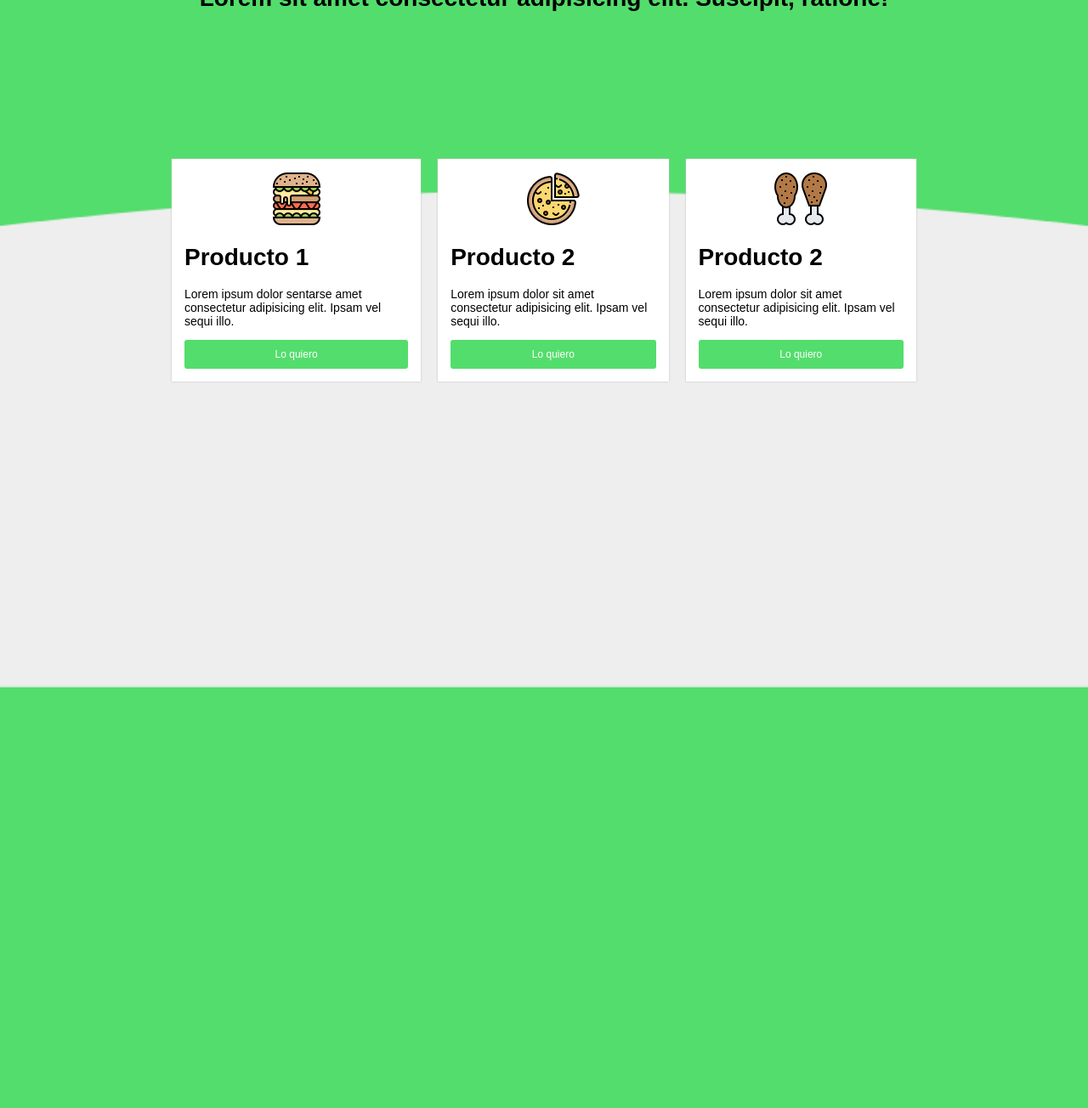
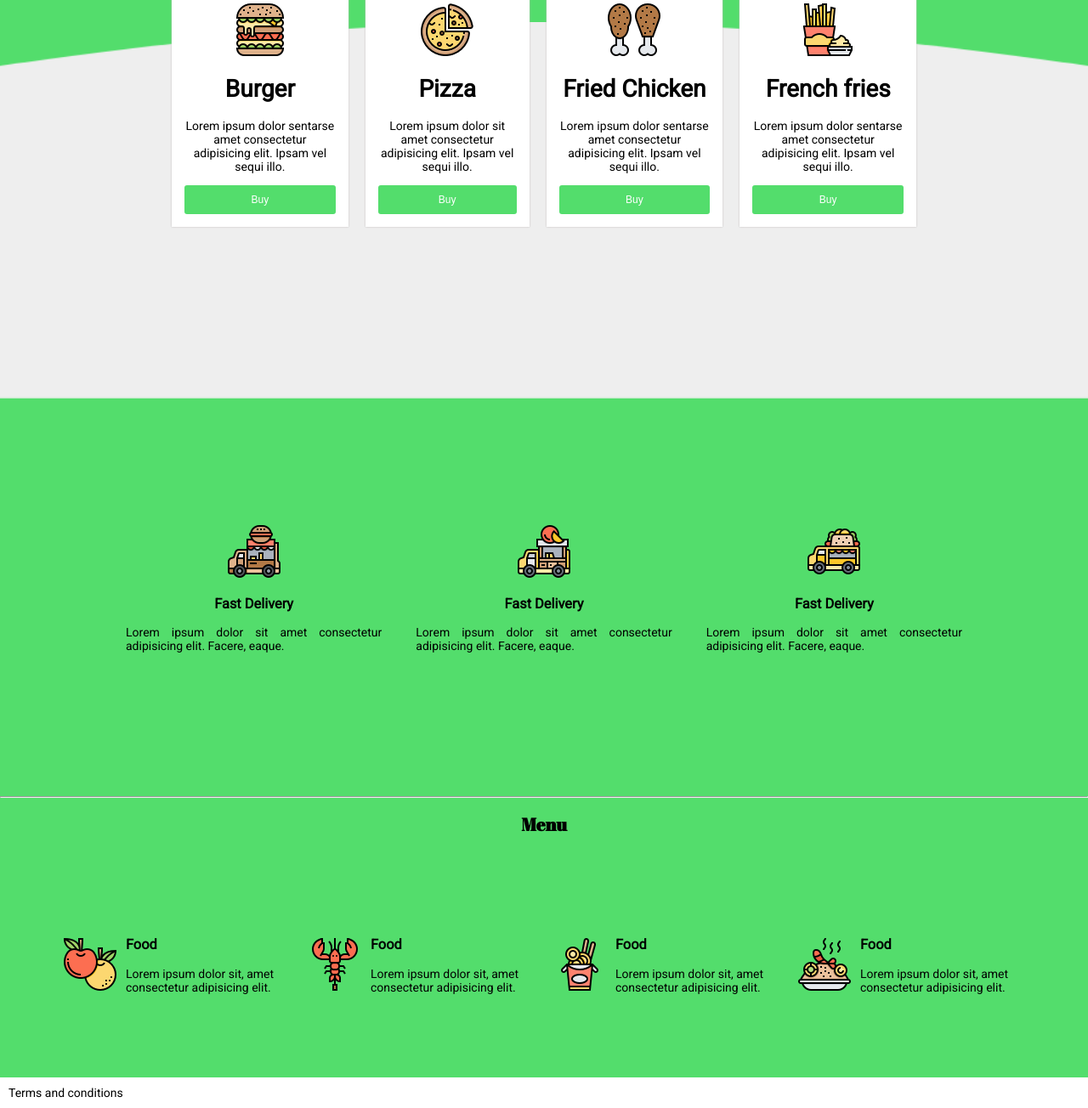
Before and after one commit to pipe00z/Desarrollo-web, a plain HTML site: page index.html in a window 1280 px wide. Shown: the part 309-1613 px from the top of the page at 85% size. Before the commit the page ends 1118 px from the top, so only its background shows below. Drawn offline with Linux system fonts and the light colour scheme.

Commit message:
maquetacion terminado

```diff
--- a/css/styles.css
+++ b/css/styles.css
@@ -3,7 +3,7 @@ body {
   padding: 0;
   margin: 0;
   font-size: 14px;
-  font-family: Arial, Helvetica, sans-serif;
+  font-family: "Abril Fatface", cursive;
   background-color: #53dd6c;
 }
 nav {
@@ -11,16 +11,19 @@ nav {
   background: white;
   color: white;
   padding: 10px;
+  padding-right: 20px;
   justify-content: space-between;
   align-items: center;
   height: 60px;
 }
+
 nav ul {
   display: flex;
 }
 nav li {
   padding-left: 15px;
   list-style: none;
+  font-family: "Roboto", sans-serif;
 }
 nav li a {
   color: black;
@@ -33,13 +36,12 @@ nav li a:hover {
 /* Section */
 
 .main_section {
-  padding: 15%;
+  padding: 7%;
   text-align: center;
 }
 
 .products {
   background-image: url("../img/curve.png");
-  height: 200px;
   background-size: cover;
   background-position: center top;
   padding: 15%;
@@ -53,6 +55,8 @@ nav li a:hover {
   background-color: white;
   padding: 15px;
   box-shadow: 0 0 2px #c1bcbc;
+  text-align: center;
+  font-family: "Roboto", sans-serif;
 }
 .img_content {
   text-align: center;
@@ -71,3 +75,54 @@ nav li a:hover {
 .main_button:hover {
   background-color: #02d629;
 }
+/* Beneficios */
+.beneficios {
+  padding: 10%;
+  display: flex;
+  font-family: "Roboto", sans-serif;
+}
+
+.beneficio {
+  text-align: center;
+  padding: 20px;
+}
+
+.beneficio img {
+  max-height: 100px;
+}
+
+.text_beneficio {
+  text-align: justify;
+}
+
+/* Mentions */
+.mentions {
+  display: flex;
+  padding: 5%;
+  font-family: "Roboto", sans-serif;
+}
+
+h2.mention_title {
+  text-align: center;
+}
+.mention {
+  padding: 10px;
+}
+.content_mention {
+  display: flex;
+  align-items: center;
+}
+.mention .text {
+  padding: 10px;
+}
+
+/* ------------------------------------------- Footer */
+footer {
+  display: flex;
+  justify-content: space-between;
+  font-size: 14px;
+  background-color: white;
+  padding: 10px;
+  color: black;
+  font-family: "Roboto", sans-serif;
+}
--- a/index.html
+++ b/index.html
@@ -4,6 +4,10 @@
     <meta charset="UTF-8" />
     <meta name="viewport" content="width=device-width, initial-scale=1.0" />
     <meta http-equiv="X-UA-Compatible" content="ie=edge" />
+    <link
+      href="https://fonts.googleapis.com/css?family=Abril+Fatface|Roboto&display=swap"
+      rel="stylesheet"
+    />
     <link rel="stylesheet" href="css/styles.css" />
     <title>Producto</title>
   </head>
@@ -14,16 +18,16 @@
       </div>
       <div class="nav_options">
         <ul>
+          <li><a href="">Product</a></li>
+          <li><a href="">Description</a></li>
           <li><a href="">Faqs</a></li>
-          <li><a href="">Producto</a></li>
-          <li><a href="">Descripción</a></li>
         </ul>
       </div>
     </nav>
 
     <div class="main_section">
       <h1>
-        Lorem sit amet consectetur adipisicing elit. Suscipit, ratione!
+        The best fast food in the city
       </h1>
     </div>
     <div class="products">
@@ -32,12 +36,14 @@
           <div class="img_content">
             <img src="/img/box1.png" alt="box1" />
           </div>
-          <h1>Producto 1</h1>
+          <h1>
+            Burger
+          </h1>
           <p>
             Lorem ipsum dolor sentarse amet consectetur adipisicing elit. Ipsam
             vel sequi illo.
           </p>
-          <button class="main_button">Lo quiero</button>
+          <button class="main_button">Buy</button>
         </div>
       </div>
       <div class="product">
@@ -45,27 +51,138 @@
           <div class="img_content">
             <img src="/img/box2.png" alt="box2" />
           </div>
-          <h1>Producto 2</h1>
+          <h1>Pizza</h1>
           <p>
             Lorem ipsum dolor sit amet consectetur adipisicing elit. Ipsam vel
             sequi illo.
           </p>
-          <button class="main_button">Lo quiero</button>
+          <button class="main_button">Buy</button>
         </div>
       </div>
       <div class="product">
         <div class="content">
           <div class="img_content">
-            <img src="/img/box3.png" alt="box3" />
+            <img src="/img/box3.png" alt="box1" />
           </div>
-          <h1>Producto 2</h1>
+          <h1>Fried Chicken</h1>
           <p>
-            Lorem ipsum dolor sit amet consectetur adipisicing elit. Ipsam vel
-            sequi illo.
+            Lorem ipsum dolor sentarse amet consectetur adipisicing elit. Ipsam
+            vel sequi illo.
           </p>
-          <button class="main_button">Lo quiero</button>
+          <button class="main_button">Buy</button>
+        </div>
+      </div>
+      <div class="product">
+        <div class="content">
+          <div class="img_content">
+            <img src="/img/box4.png" alt="box1" />
+          </div>
+          <h1>
+            French fries
+          </h1>
+          <p>
+            Lorem ipsum dolor sentarse amet consectetur adipisicing elit. Ipsam
+            vel sequi illo.
+          </p>
+          <button class="main_button">Buy</button>
         </div>
       </div>
     </div>
+
+    <div class="beneficios">
+      <div class="beneficio">
+        <div class="content_beneficio">
+          <img src="img/b1.png" alt="" />
+          <h3>Fast Delivery</h3>
+          <p class="text_beneficio">
+            Lorem ipsum dolor sit amet consectetur adipisicing elit. Facere,
+            eaque.
+          </p>
+        </div>
+      </div>
+      <div class="beneficio">
+        <div class="content_beneficio">
+          <img src="img/b2.png" alt="" />
+          <h3>Fast Delivery</h3>
+          <p class="text_beneficio">
+            Lorem ipsum dolor sit amet consectetur adipisicing elit. Facere,
+            eaque.
+          </p>
+        </div>
+      </div>
+      <div class="beneficio">
+        <div class="content_beneficio">
+          <img src="img/b3.png" alt="" />
+          <h3>Fast Delivery</h3>
+          <p class="text_beneficio">
+            Lorem ipsum dolor sit amet consectetur adipisicing elit. Facere,
+            eaque.
+          </p>
+        </div>
+      </div>
+    </div>
+    <!-- Fin beneficios -->
+    <hr />
+    <!-- Inicia menciones -->
+    <h2 class="mention_title">Menu</h2>
+    <div class="mentions">
+      <div class="mention">
+        <div class="content_mention">
+          <img src="img/p1.png" alt="" />
+          <div class="text">
+            <h3>Food</h3>
+            <p>
+              Lorem ipsum dolor sit, amet consectetur adipisicing elit.
+            </p>
+          </div>
+        </div>
+      </div>
+      <div class="mention">
+        <div class="content_mention">
+          <img src="img/p2.png" alt="" />
+          <div class="text">
+            <h3>Food</h3>
+            <p>
+              Lorem ipsum dolor sit, amet consectetur adipisicing elit.
+            </p>
+          </div>
+        </div>
+      </div>
+      <div class="mention">
+        <div class="content_mention">
+          <img src="img/p3.png" alt="" />
+          <div class="text">
+            <h3>Food</h3>
+            <p>
+              Lorem ipsum dolor sit, amet consectetur adipisicing elit.
+            </p>
+          </div>
+        </div>
+      </div>
+      <div class="mention">
+        <div class="content_mention">
+          <img src="img/p4.png" alt="" />
+          <div class="text">
+            <h3>Food</h3>
+            <p>
+              Lorem ipsum dolor sit, amet consectetur adipisicing elit.
+            </p>
+          </div>
+        </div>
+      </div>
+    </div>
+    <!-- Fin de menciones -->
+    <!-- Inicio de footer -->
+    <footer>
+      <div class="option">Terms and conditions</div>
+    </footer>
+    <!-- Fin de Footer -->
+
+    <!-- Script -->
+    <script
+      data-cfasync="false"
+      src="/cdn-cgi/scripts/5c5dd728/cloudflare-static/email-decode.min.js"
+    ></script>
+    <script src="scripts/script.js"></script>
   </body>
 </html>
```
Also changed, not shown: img/b1.png (renamed from img/q.png), img/b2.png (added), img/b3.png (added), img/box4.png (added), img/p1.png (added), img/p2.png (added), img/p3.png (added), img/p4.png (added).
